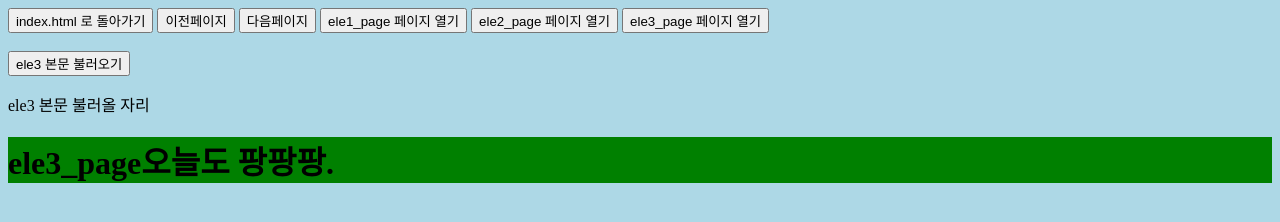
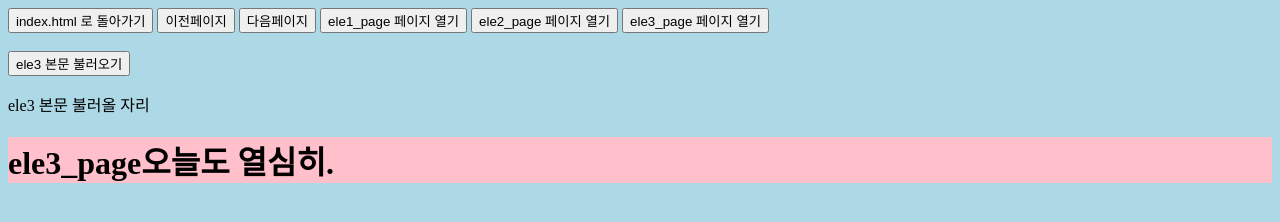
Before and after one commit to yurivitamin/yurivitamin.github.io, a plain HTML site: page ele3_page - 복사본.html in a window 1280 px wide. Drawn offline with Linux system fonts and the light colour scheme.

Commit message:
Add files via upload

```diff
--- a/ele3_page - 복사본.html
+++ b/ele3_page - 복사본.html
@@ -35,7 +35,7 @@
 <p id="ele3_ID">ele3 본문 불러올 자리</p>
 
 
-<h1 style="background-color: green;">ele3_page오늘도 팡팡팡. </h1>
+<h1 style="background-color: pink;">ele3_page오늘도 열심히. </h1>
 
 
 
```
